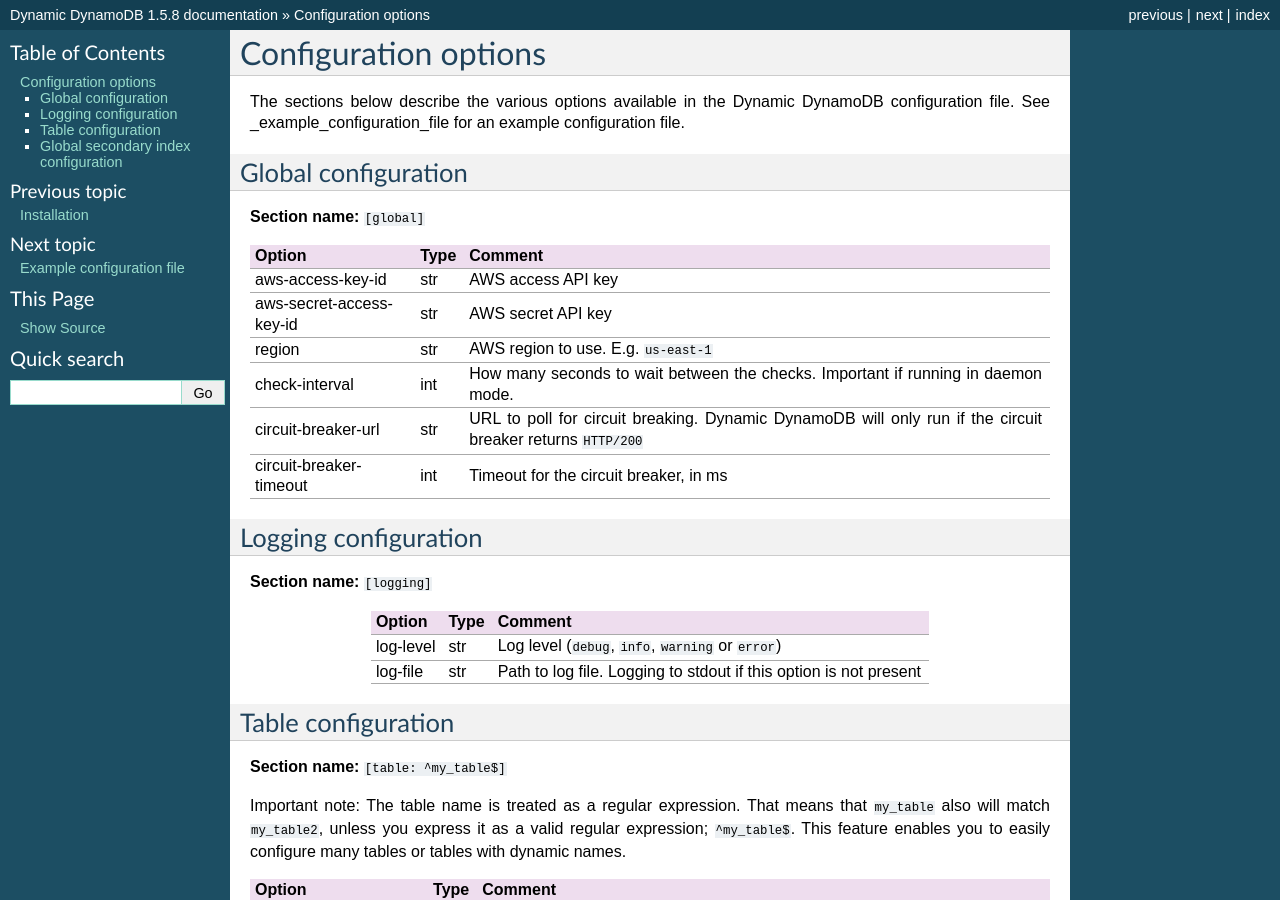
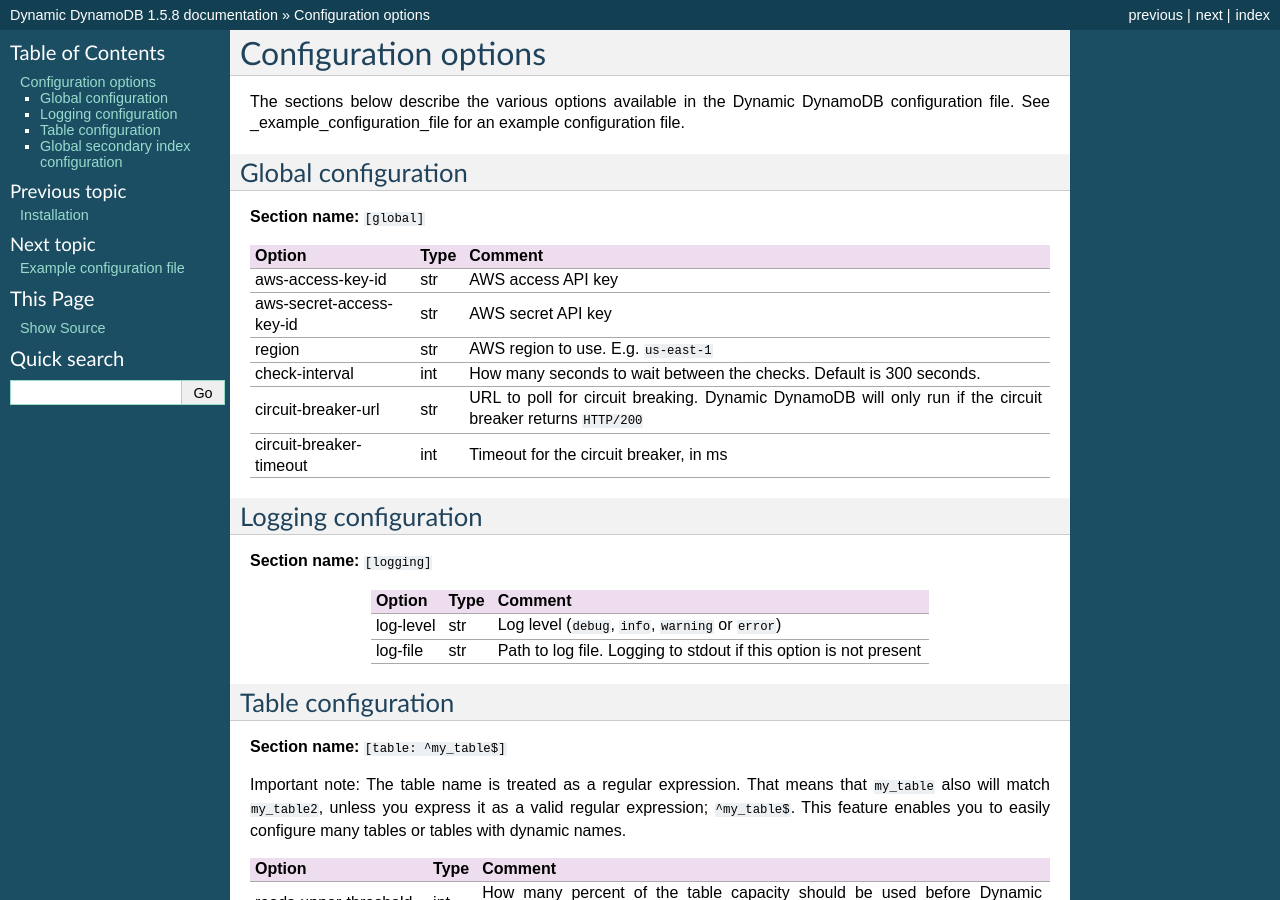
Before and after one commit to sebdah/dynamic-dynamodb, a Sphinx documentation site: the page built from docs/configuration_options.rst, in a window 1280 px wide and 900 px high. Built offline with Sphinx 7.4.7, drawn with Linux system fonts in a browser that asks for light colours.

Commit message:
Updated check-interval docs. Closes #91

```diff
--- a/docs/configuration_options.rst
+++ b/docs/configuration_options.rst
@@ -14,7 +14,7 @@
 aws-access-key-id                     str  AWS access API key
 aws-secret-access-key-id              str  AWS secret API key
 region                                str  AWS region to use. E.g. ``us-east-1``
-check-interval                        int  How many seconds to wait between the checks. Important if running in daemon mode.
+check-interval                        int  How many seconds to wait between the checks. Default is 300 seconds.
 circuit-breaker-url                   str  URL to poll for circuit breaking. Dynamic DynamoDB will only run if the circuit breaker returns ``HTTP/200``
 circuit-breaker-timeout               int  Timeout for the circuit breaker, in ms
 ===================================== ==== ==========================================
```
